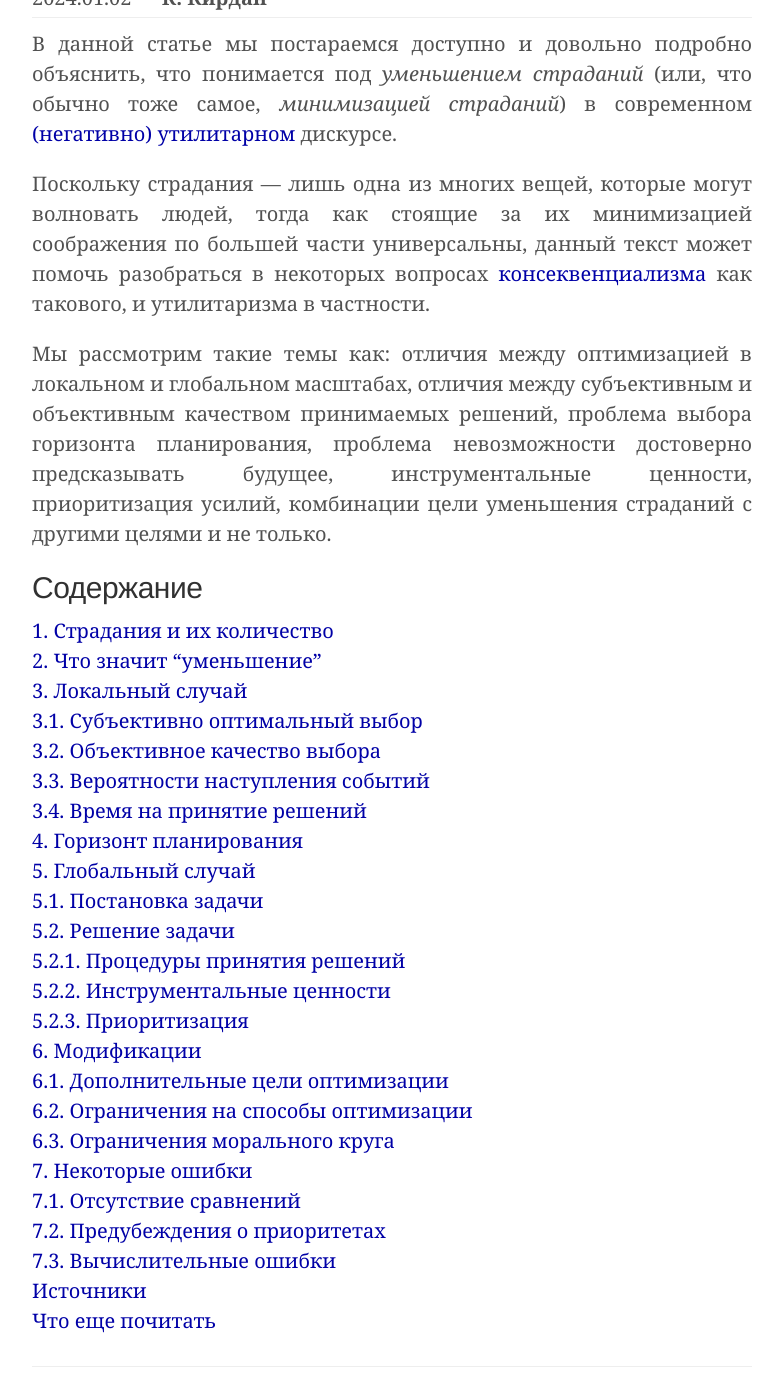
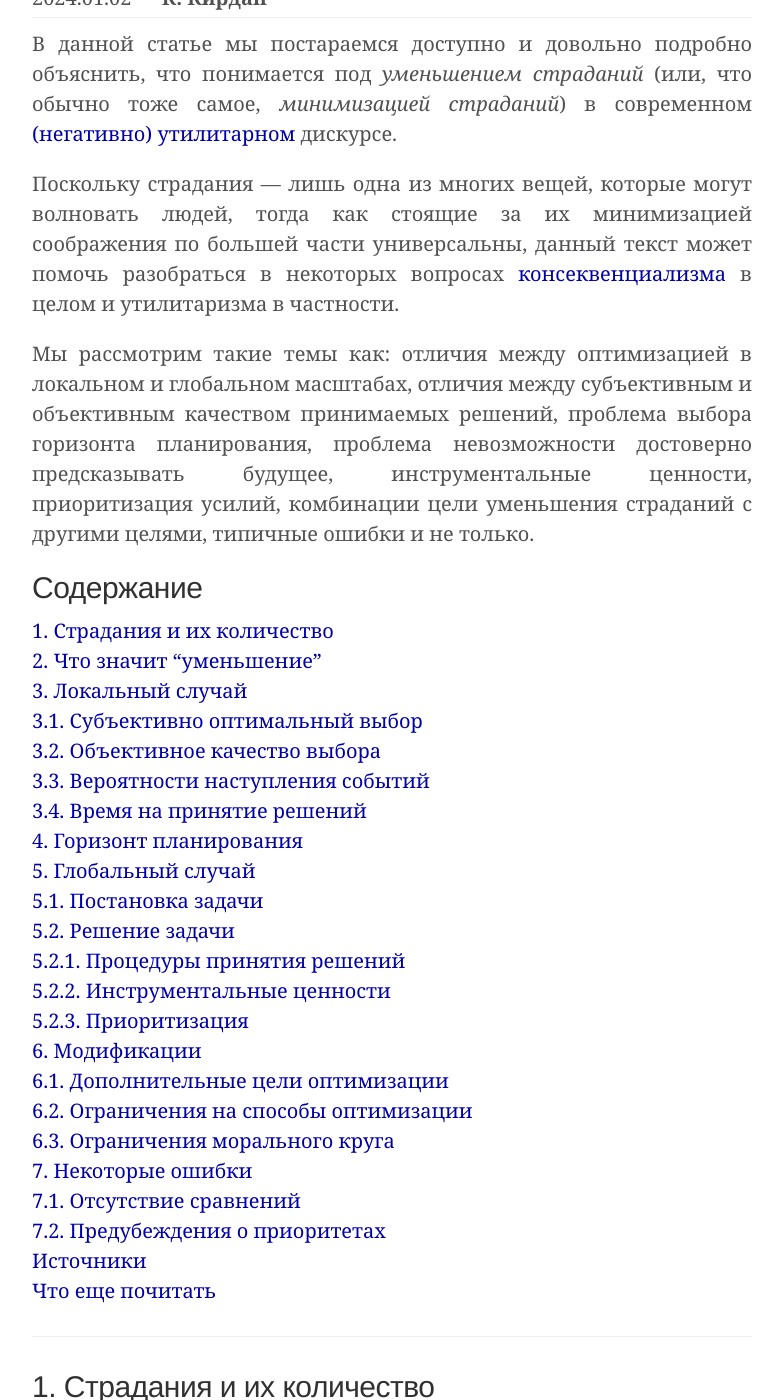
Before and after one commit to ReducingSuffering/reducingsuffering.github.io, a Jekyll site: the page built from _articles/what-is-suffering-reduction.md, in a window 1280 px wide and 1400 px high, scrolled down 241 px. Shown: the whole window, without its empty margins (248-1031 px from the left). Built offline with Jekyll 4.4.1, drawn with Linux system fonts in a browser that asks for light colours.

Commit message:
Update what-is-suffering-reduction.md

```diff
--- a/_articles/what-is-suffering-reduction.md
+++ b/_articles/what-is-suffering-reduction.md
@@ -10,9 +10,9 @@ original_date:
 ---
 В данной статье мы постараемся доступно и довольно подробно объяснить, что понимается под _уменьшением страданий_ (или, что обычно тоже самое, _минимизацией страданий_) в современном [(негативно) утилитарном](https://reducingsuffering.github.io/71.html) дискурсе.
 
-Поскольку страдания — лишь одна из многих вещей, которые могут волновать людей, тогда как стоящие за их минимизацией соображения по большей части универсальны, данный текст может помочь разобраться в некоторых вопросах [консеквенциализма](https://reducingsuffering.github.io/44.html) как такового, и утилитаризма в частности.
+Поскольку страдания — лишь одна из многих вещей, которые могут волновать людей, тогда как стоящие за их минимизацией соображения по большей части универсальны, данный текст может помочь разобраться в некоторых вопросах [консеквенциализма](https://reducingsuffering.github.io/44.html) в целом и утилитаризма в частности.
 
-Мы рассмотрим такие темы как: отличия между оптимизацией в локальном и глобальном масштабах, отличия между субъективным и объективным качеством принимаемых решений, проблема выбора горизонта планирования, проблема невозможности достоверно предсказывать будущее, инструментальные ценности, приоритизация усилий, комбинации цели уменьшения страданий с другими целями и не только.
+Мы рассмотрим такие темы как: отличия между оптимизацией в локальном и глобальном масштабах, отличия между субъективным и объективным качеством принимаемых решений, проблема выбора горизонта планирования, проблема невозможности достоверно предсказывать будущее, инструментальные ценности, приоритизация усилий, комбинации цели уменьшения страданий с другими целями, типичные ошибки и не только.
 
 ## Содержание
 [1\. Страдания и их количество](#1)<br>
@@ -36,7 +36,6 @@ original_date:
 [7. Некоторые ошибки](#7)<br>
 [7.1. Отсутствие сравнений](#7.1)<br>
 [7.2. Предубеждения о приоритетах](#7.2)<br>
-[7.3. Вычислительные ошибки](#7.3)<br>
 [Источники](#sources)<br>
 [Что еще почитать](#further)
 
```
